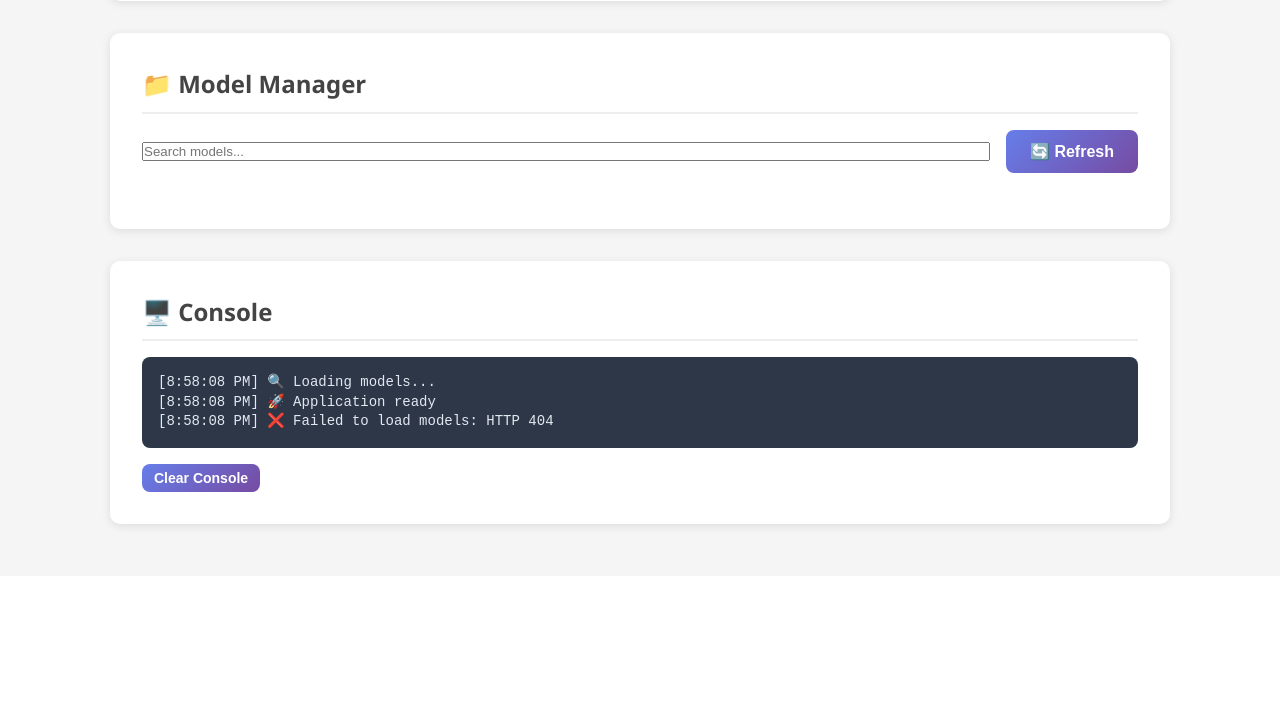
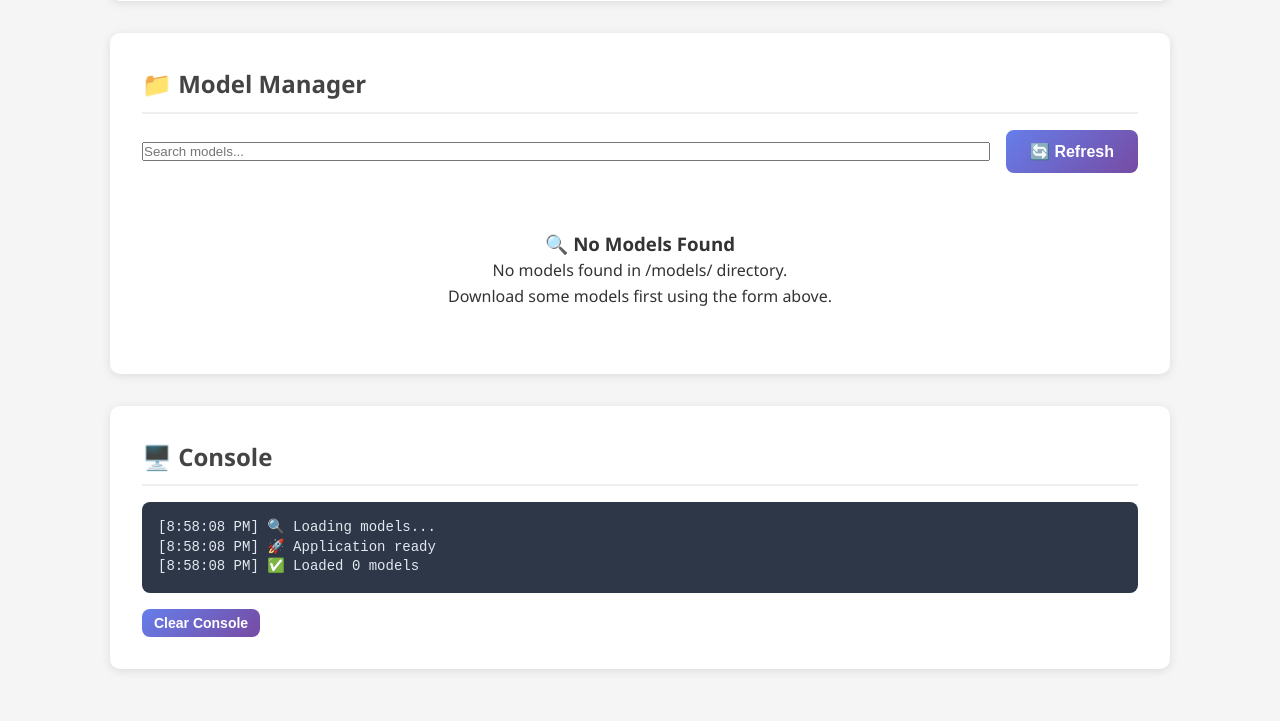
Before and after one commit to ptempier/hf-downloader, a Flask app: page / in a window 1280 px wide. Shown: the part 630-1351 px from the top of the page. Before the commit the page ends 1162 px from the top, so only its background shows below. Run offline with Flask 3, Linux system fonts and the light colour scheme; data that the repository does not hold is empty; parts of the project's set-up code (start-up, migrations or seed data) failed here and were passed over; some libraries are stand-ins or nearby versions.

Commit message:
somewhat worked before, lotta changes from copilit

```diff
--- a/app.py
+++ b/app.py
@@ -23,10 +23,10 @@ app = Flask(__name__)
 app.config['SECRET_KEY'] = 'your-secret-key'
 
 # CONFIGURATION
-base_url = "/hf-downloader"   # Set this to your actual base URL path
+base_url = "/hf-downloader"   # Set this to match your Caddy handle_path
 
-# Configure Socket.IO - use base_url for custom path
-socketio_path = f"{base_url}/socket.io" if base_url else "/socket.io"
+# Configure Socket.IO - for Caddy handle_path, use root path since Caddy strips the prefix
+socketio_path = "/socket.io"  # Caddy strips /hf-downloader, so Flask sees root paths
 socketio = SocketIO(app, cors_allowed_origins="*", async_mode='eventlet', path=socketio_path)
 
 # Set HF_TRANSFER for faster downloads
@@ -350,6 +350,51 @@ def update_model(repo_id, quant_pattern=""):
     except Exception as e:
         return False, f"Unexpected error: {str(e)}"
 
+def update_model_with_progress(repo_id, quant_pattern=""):
+    """Update model with progress tracking via Socket.IO"""
+    print(f"\n=== UPDATE STARTED ===")
+    print(f"Repository ID: {repo_id}")
+    print(f"Quantization Pattern: '{quant_pattern}'")
+
+    try:
+        # Reset and initialize status
+        update_download_status(
+            progress=0,
+            status="starting",
+            current_file="Initializing update...",
+            downloaded_files=0,
+            repo_id=repo_id,
+            start_time=time.time()
+        )
+
+        local_dir = f"/models/{repo_id}"
+        os.makedirs(local_dir, exist_ok=True)
+
+        allow_patterns = [f"*{quant_pattern}*"] if quant_pattern.strip() else None
+
+        update_download_status(
+            progress=5,
+            status='downloading',
+            current_file='Starting update...'
+        )
+
+        # Execute download with progress monitoring
+        download_with_progress(repo_id, local_dir, allow_patterns)
+
+        # Complete
+        update_download_status(
+            progress=100,
+            status="completed",
+            current_file="Update completed successfully!"
+        )
+
+    except HfHubHTTPError as e:
+        update_download_status(progress=0, status="error", current_file=f"HuggingFace error: {str(e)}")
+    except Exception as e:
+        tb = traceback.format_exc()
+        print(f"Update error: {e}\n{tb}")
+        update_download_status(progress=0, status="error", current_file=f"Error: {str(e)}")
+
 def delete_model(model_path):
     """Delete a model directory"""
     try:
@@ -395,6 +440,13 @@ def log_request():
 def index():
     return render_template('index.html')
 
+# Add route for base URL
+if base_url:
+    @app.route(base_url)
+    @app.route(f"{base_url}/")
+    def index_with_base():
+        return render_template('index.html')
+
 @app.route('/favicon.ico')
 def favicon():
     return ('', 204)
@@ -418,14 +470,32 @@ def start_download():
     socketio.start_background_task(start_download_task, repo_id, quant_pattern)
     return jsonify({'message': 'Download started'})
 
+# Add route with base URL
+if base_url:
+    @app.route(f"{base_url}/download", methods=['POST'])
+    def start_download_with_base():
+        return start_download()
+
 @app.route('/status')
 def get_status():
     return jsonify(download_status)
+
+# Add route with base URL
+if base_url:
+    @app.route(f"{base_url}/status")
+    def get_status_with_base():
+        return get_status()
 
 @app.route('/api/models')
 def api_models():
     models = scan_models()
     return jsonify(models)
+
+# Add route with base URL
+if base_url:
+    @app.route(f"{base_url}/api/models")
+    def api_models_with_base():
+        return api_models()
 
 @app.route('/api/models/update', methods=['POST'])
 def api_update_model():
@@ -441,6 +511,12 @@ def api_update_model():
 
     threading.Thread(target=update_thread, daemon=True).start()
     return jsonify({'message': f'Update started for {repo_id}'})
+
+# Add route with base URL
+if base_url:
+    @app.route(f"{base_url}/api/models/update", methods=['POST'])
+    def api_update_model_with_base():
+        return api_update_model()
 
 @app.route('/api/models/delete', methods=['POST'])
 def api_delete_model():
@@ -459,17 +535,25 @@ def api_delete_model():
     except Exception as e:
         return jsonify({'error': f'Error deleting model: {str(e)}'}), 500
 
+# Add route with base URL
+if base_url:
+    @app.route(f"{base_url}/api/models/delete", methods=['POST'])
+    def api_delete_model_with_base():
+        return api_delete_model()
+
 # ============== MAIN ==============
 
 if __name__ == '__main__':
     print("\n" + "="*50)
     print("🚀 STARTING HUGGINGFACE MODEL DOWNLOADER")
     print("="*50)
-    print(f"🔥 Unified Interface: http://localhost:5000{base_url}/")
+    print(f"🔥 Access URL: http://localhost:5000{base_url}/")
     print(f"💾 Models Directory: /models/")
     if base_url:
-        print(f"🌍 Base URL Path: {base_url}")
-        print(f"🔌 Socket.IO Path: {socketio_path}")
+        print(f"🌍 Client Base URL: {base_url}")
+        print(f"🔌 Socket.IO Server Path: {socketio_path}")
+        print(f"📡 Socket.IO Client Path: {base_url}/socket.io")
+        print("📝 Note: Using Caddy handle_path configuration")
     print("="*50)
 
     os.makedirs("/models", exist_ok=True)
--- a/templates/index.html
+++ b/templates/index.html
@@ -421,6 +421,7 @@
         function initializeSocket() {
             if (typeof io !== 'undefined') {
                 const socketPath = BASE_URL ? `${BASE_URL}/socket.io` : '/socket.io';
+                console.log(`🔌 Initializing Socket.IO with path: ${socketPath}`);
                 socket = io({ path: socketPath });
             } else {
                 console.warn('Socket.IO not available - real-time features disabled');
@@ -819,6 +820,7 @@
         // Initialize application
         function init() {
             console.log(`🚀 Initializing app with BASE_URL: "${BASE_URL}"`);
+            console.log(`🔍 Expected Socket.IO path: ${BASE_URL ? `${BASE_URL}/socket.io` : '/socket.io'}`);
 
             // Try to load Socket.IO and initialize
             const socketScript = document.createElement('script');
```
